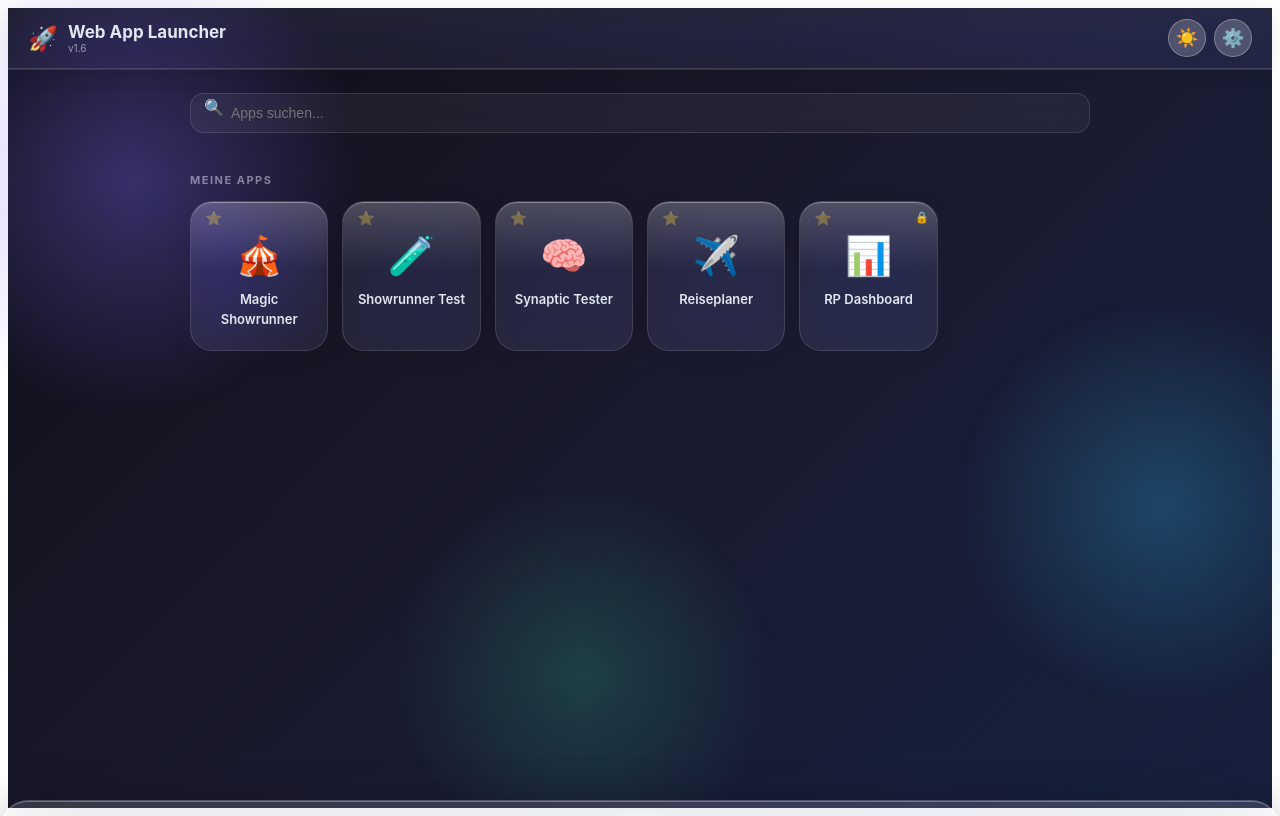
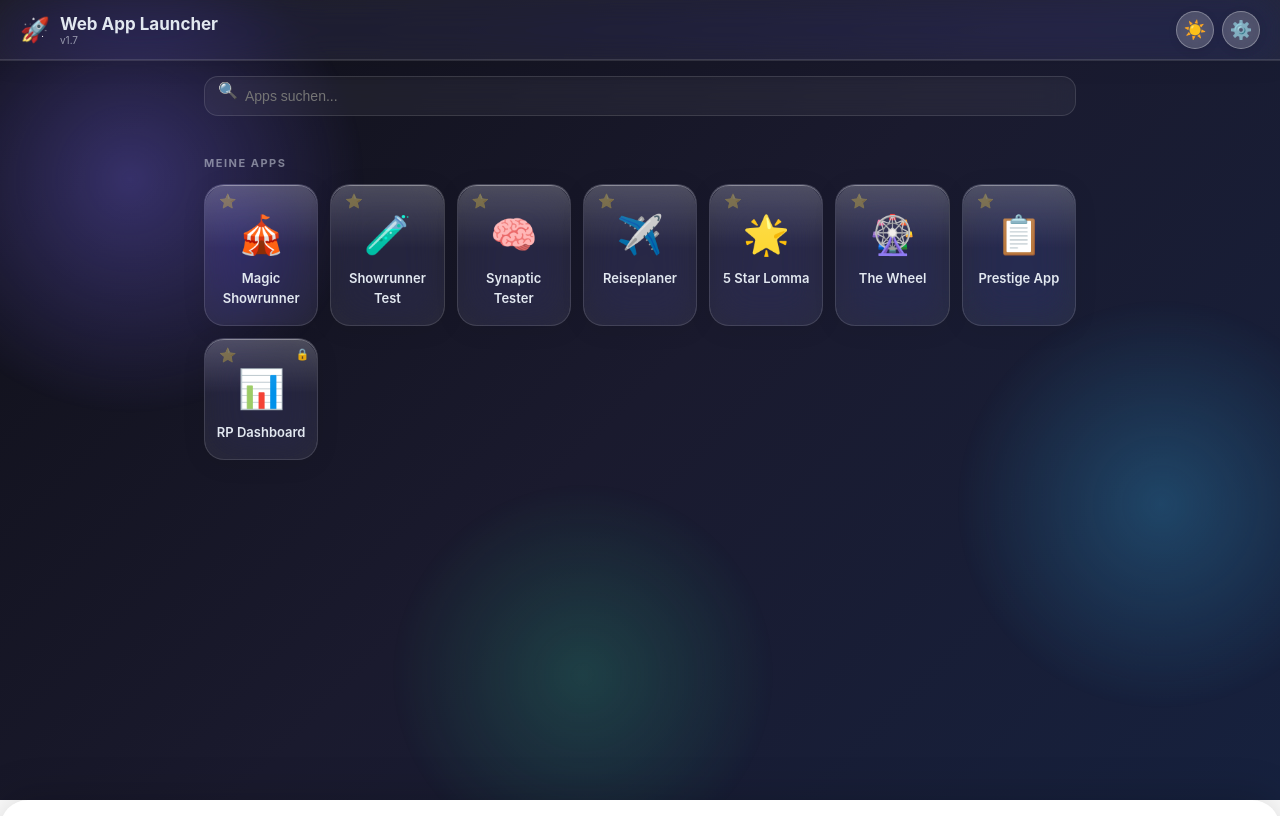
Before and after one commit to TheLomma/webappstarter, a React (Create React App) app: page / in a window 1280 px wide. Built offline with nearby package versions, Linux system fonts and the light colour scheme.

Commit message:
Update App.js
Version 1.7

```diff
--- a/src/App.js
+++ b/src/App.js
@@ -21,7 +21,7 @@ const translations = {
     namePlaceholder: "My App",
     urlPlaceholder: "https://example.com",
     emojiPlaceholder: "🌐",
-    version: "v1.6",
+    version: "v1.7",
     search: "Search apps...",
     importExport: "Import / Export",
     exportBtn: "Export JSON",
@@ -58,7 +58,7 @@ const translations = {
     namePlaceholder: "Meine App",
     urlPlaceholder: "https://beispiel.de",
     emojiPlaceholder: "🌐",
-    version: "v1.6",
+    version: "v1.7",
     search: "Apps suchen...",
     importExport: "Import / Export",
     exportBtn: "JSON exportieren",
@@ -110,6 +110,9 @@ export default function App() {
     { id: 2, name: "Showrunner Test", url: "https://magicshowrunnertest.vercel.app", emoji: "🧪", fav: false },
     { id: 3, name: "Synaptic Tester", url: "https://synaptictester.vercel.app", emoji: "🧠", fav: false },
     { id: 4, name: "Reiseplaner", url: "https://reiseplaner-psi.vercel.app", emoji: "✈️", fav: false },
+    { id: 8, name: "5 Star Lomma", url: "https://magic.pm/5star/lomma/", emoji: "🌟", fav: false },
+    { id: 7, name: "The Wheel", url: "https://thewheel.fun/login.php", emoji: "🎡", fav: false },
+    { id: 6, name: "Prestige App", url: "https://prestige-app-zeta.vercel.app/dashboard", emoji: "📋", fav: false },
     { id: 5, name: "RP Dashboard", url: "https://rpdashboard.vercel.app", emoji: "📊", fav: false },
   ];
 
@@ -244,19 +247,19 @@ export default function App() {
     body:       { position: "relative", background: theme.bg, minHeight: "100vh", fontFamily: "-apple-system,BlinkMacSystemFont,'Segoe UI',Roboto,sans-serif", color: theme.text, transition: "background .4s,color .3s" },
     header:     { background: theme.headerBg, backdropFilter: "blur(24px) saturate(180%)", WebkitBackdropFilter: "blur(24px) saturate(180%)", color: theme.headerText, padding: "0 20px", height: 60, display: "flex", alignItems: "center", justifyContent: "space-between", position: "sticky", top: 0, zIndex: 100, boxShadow: "0 1px 0 " + theme.border + ", 0 4px 24px rgba(0,0,0,.08)", borderBottom: "1px solid " + theme.border },
     iconBtn:    { background: "rgba(255,255,255,0.18)", backdropFilter: "blur(12px)", WebkitBackdropFilter: "blur(12px)", border: "1px solid rgba(255,255,255,0.3)", color: theme.headerText, width: 38, height: 38, borderRadius: "50%", cursor: "pointer", fontSize: 18, display: "flex", alignItems: "center", justifyContent: "center", boxShadow: "0 2px 8px rgba(0,0,0,0.1)" },
-    main:       { position: "relative", zIndex: 1, padding: "24px 20px", maxWidth: 900, margin: "0 auto" },
+    main:       { position: "relative", zIndex: 1, padding: "16px 14px", maxWidth: 900, margin: "0 auto" },
     secLabel:   { fontSize: 11, fontWeight: 700, textTransform: "uppercase", letterSpacing: "1.5px", color: theme.subtext, marginBottom: 14 },
-    grid:       { display: "grid", gridTemplateColumns: "repeat(auto-fill,minmax(130px,1fr))", gap: 14 },
-    card:       { position: "relative", overflow: "hidden", background: theme.surface, backdropFilter: "blur(20px) saturate(180%)", WebkitBackdropFilter: "blur(20px) saturate(180%)", border: "1px solid " + theme.border, borderRadius: 22, padding: "22px 14px", textAlign: "center", cursor: "pointer", textDecoration: "none", color: theme.text, display: "block", boxShadow: "0 4px 24px rgba(0,0,0,0.08), inset 0 1px 0 rgba(255,255,255,0.35)", transition: "all .25s cubic-bezier(.34,1.56,.64,1)" },
+    grid:       { display: "grid", gridTemplateColumns: "repeat(auto-fill,minmax(110px,1fr))", gap: 12 },
+    card:       { position: "relative", overflow: "hidden", background: theme.surface, backdropFilter: "blur(20px) saturate(180%)", WebkitBackdropFilter: "blur(20px) saturate(180%)", border: "1px solid " + theme.border, borderRadius: 20, padding: "18px 10px", textAlign: "center", cursor: "pointer", textDecoration: "none", color: theme.text, display: "block", boxShadow: "0 4px 24px rgba(0,0,0,0.08), inset 0 1px 0 rgba(255,255,255,0.35)", transition: "all .25s cubic-bezier(.34,1.56,.64,1)" },
     overlay:    { position: "fixed", inset: 0, background: "rgba(0,0,0,.5)", zIndex: 200, opacity: drawerOpen ? 1 : 0, pointerEvents: drawerOpen ? "all" : "none", transition: "opacity .3s" },
     drawer:     { position: "fixed", bottom: 0, left: 0, right: 0, background: theme.surface, backdropFilter: "blur(40px) saturate(200%)", WebkitBackdropFilter: "blur(40px) saturate(200%)", borderRadius: "28px 28px 0 0", zIndex: 201, transform: drawerOpen ? "translateY(0)" : "translateY(100%)", transition: "transform .4s cubic-bezier(.34,1.56,.64,1)", maxHeight: "85vh", overflowY: "auto", boxShadow: "0 -4px 40px rgba(0,0,0,0.18), inset 0 1px 0 rgba(255,255,255,0.3)", border: "1px solid " + theme.border },
     drawerHead: { padding: "16px 20px 12px", fontSize: 17, fontWeight: 700, color: theme.text, borderBottom: "1px solid " + theme.border, display: "flex", alignItems: "center", justifyContent: "space-between" },
     closeBtn:   { background: theme.primarySoft, border: "none", color: theme.primary, width: 28, height: 28, borderRadius: "50%", cursor: "pointer", fontSize: 14, display: "flex", alignItems: "center", justifyContent: "center" },
-    drawerBody: { padding: "16px 20px 32px" },
+    drawerBody: { padding: "14px 16px 40px" },
     secTitle:   { fontSize: 12, fontWeight: 700, textTransform: "uppercase", letterSpacing: 1, color: theme.subtext, marginBottom: 12 },
     input:      { width: "100%", background: theme.inputBg, backdropFilter: "blur(12px)", WebkitBackdropFilter: "blur(12px)", border: "1.5px solid " + theme.border, borderRadius: 14, padding: "11px 14px", fontSize: 14, color: theme.text, outline: "none", boxSizing: "border-box", boxShadow: "inset 0 1px 3px rgba(0,0,0,0.06)" },
     addBtn:     { width: "100%", background: theme.primary, color: "#fff", border: "none", borderRadius: 16, padding: 13, fontSize: 15, fontWeight: 700, cursor: "pointer", marginTop: 6, boxShadow: "0 4px 16px rgba(0,0,0,0.18)", letterSpacing: 0.3 },
-    themeGrid:  { display: "grid", gridTemplateColumns: "repeat(3,1fr)", gap: 8 },
+    themeGrid:  { display: "grid", gridTemplateColumns: "repeat(3,1fr)", gap: 6 },
     langRow:    { display: "flex", gap: 8 },
     listItem:   { display: "flex", alignItems: "center", gap: 10, padding: "11px 14px", background: theme.inputBg, backdropFilter: "blur(12px)", WebkitBackdropFilter: "blur(12px)", borderRadius: 14, marginBottom: 8, border: "1px solid " + theme.border, boxShadow: "inset 0 1px 0 rgba(255,255,255,0.15)" },
     delBtn:     { background: "#fee2e2", border: "none", color: "#dc2626", width: 30, height: 30, borderRadius: 8, cursor: "pointer", fontSize: 14, display: "flex", alignItems: "center", justifyContent: "center", flexShrink: 0 },
@@ -290,11 +293,22 @@ export default function App() {
 
   return (
     <div style={s.body}>
+      <style>{`
+        * { -webkit-tap-highlight-color: transparent; box-sizing: border-box; }
+        body { margin: 0; overscroll-behavior: none; }
+        input, button { -webkit-appearance: none; }
+        @media (max-width: 400px) {
+          .wal-grid { grid-template-columns: repeat(3, 1fr) !important; gap: 10px !important; }
+          .wal-card { padding: 14px 8px !important; border-radius: 16px !important; }
+          .wal-card span:first-of-type { font-size: 30px !important; }
+          .wal-card span:last-of-type { font-size: 11px !important; }
+        }
+      `}</style>
       <BlobBg isDark={isDark} />
 
       {/* Add to Home Banner */}
       {showBanner && (
-        <div style={{ position: "fixed", bottom: 24, left: 16, right: 16, zIndex: 400, background: theme.surface, backdropFilter: "blur(30px)", WebkitBackdropFilter: "blur(30px)", border: "1px solid " + theme.border, borderRadius: 20, padding: "16px 20px", boxShadow: "0 8px 32px rgba(0,0,0,0.2)", display: "flex", alignItems: "center", gap: 14 }}>
+        <div style={{ position: "fixed", bottom: 24, left: 16, right: 16, zIndex: 400, background: theme.surface, backdropFilter: "blur(30px)", WebkitBackdropFilter: "blur(30px)", border: "1px solid " + theme.border, borderRadius: 20, padding: "14px 16px", boxShadow: "0 8px 32px rgba(0,0,0,0.2)", display: "flex", alignItems: "center", gap: 14 }}>
           <span style={{ fontSize: 32 }}>📱</span>
           <div style={{ flex: 1 }}>
             <div style={{ fontSize: 14, fontWeight: 700, color: theme.text }}>{t.addToHome}</div>
@@ -311,7 +325,7 @@ export default function App() {
       {pwModal.open && (
         <div style={{ position: "fixed", inset: 0, zIndex: 500, display: "flex", alignItems: "center", justifyContent: "center", padding: 24 }}>
           <div onClick={() => setPwModal({ open: false, url: "", pin: "" })} style={{ position: "absolute", inset: 0, background: "rgba(0,0,0,0.55)", backdropFilter: "blur(8px)", WebkitBackdropFilter: "blur(8px)" }} />
-          <div style={{ position: "relative", zIndex: 1, background: theme.surface, backdropFilter: "blur(40px) saturate(200%)", WebkitBackdropFilter: "blur(40px) saturate(200%)", border: "1px solid " + theme.border, borderRadius: 28, padding: "32px 28px", width: "100%", maxWidth: 320, boxShadow: "0 8px 48px rgba(0,0,0,0.25), inset 0 1px 0 rgba(255,255,255,0.3)", textAlign: "center" }}>
+          <div style={{ position: "relative", zIndex: 1, background: theme.surface, backdropFilter: "blur(40px) saturate(200%)", WebkitBackdropFilter: "blur(40px) saturate(200%)", border: "1px solid " + theme.border, borderRadius: 28, padding: "28px 20px", width: "100%", maxWidth: 340, width: "calc(100% - 32px)", boxShadow: "0 8px 48px rgba(0,0,0,0.25), inset 0 1px 0 rgba(255,255,255,0.3)", textAlign: "center" }}>
             <div style={{ fontSize: 44, marginBottom: 12 }}>🔒</div>
             <div style={{ fontSize: 18, fontWeight: 700, color: theme.text, marginBottom: 20 }}>{t.pinEnter}</div>
             {/* PIN dots */}
@@ -323,10 +337,10 @@ export default function App() {
             {/* Numpad */}
             <div style={{ display: "grid", gridTemplateColumns: "repeat(3,1fr)", gap: 10, marginBottom: 8 }}>
               {[1,2,3,4,5,6,7,8,9].map(n => (
-                <button key={n} onClick={() => submitPin(String(n))} style={{ background: theme.inputBg, border: "1px solid " + theme.border, borderRadius: 14, padding: "16px 0", fontSize: 20, fontWeight: 600, color: theme.text, cursor: "pointer", backdropFilter: "blur(8px)", WebkitBackdropFilter: "blur(8px)", boxShadow: "inset 0 1px 0 rgba(255,255,255,0.15)" }}>{n}</button>
+                <button key={n} onClick={() => submitPin(String(n))} style={{ background: theme.inputBg, border: "1px solid " + theme.border, borderRadius: 14, padding: "14px 0", fontSize: 22, fontWeight: 600, color: theme.text, cursor: "pointer", backdropFilter: "blur(8px)", WebkitBackdropFilter: "blur(8px)", boxShadow: "inset 0 1px 0 rgba(255,255,255,0.15)" }}>{n}</button>
               ))}
               <div />
-              <button onClick={() => submitPin("0")} style={{ background: theme.inputBg, border: "1px solid " + theme.border, borderRadius: 14, padding: "16px 0", fontSize: 20, fontWeight: 600, color: theme.text, cursor: "pointer", backdropFilter: "blur(8px)", WebkitBackdropFilter: "blur(8px)", boxShadow: "inset 0 1px 0 rgba(255,255,255,0.15)" }}>0</button>
+              <button onClick={() => submitPin("0")} style={{ background: theme.inputBg, border: "1px solid " + theme.border, borderRadius: 14, padding: "14px 0", fontSize: 22, fontWeight: 600, color: theme.text, cursor: "pointer", backdropFilter: "blur(8px)", WebkitBackdropFilter: "blur(8px)", boxShadow: "inset 0 1px 0 rgba(255,255,255,0.15)" }}>0</button>
               <button onClick={deletePin} style={{ background: theme.inputBg, border: "1px solid " + theme.border, borderRadius: 14, padding: "16px 0", fontSize: 18, color: theme.text, cursor: "pointer", backdropFilter: "blur(8px)", WebkitBackdropFilter: "blur(8px)" }}>⌫</button>
             </div>
             {pinError && <div style={{ color: "#dc2626", fontSize: 13, marginTop: 4 }}>{t.pinWrong}</div>}
@@ -373,7 +387,7 @@ export default function App() {
 
         {/* All Apps */}
         <div style={s.secLabel}>{t.myApps}</div>
-        <div style={s.grid}>
+        <div style={s.grid} className="wal-grid">
           {allApps.length === 0 && favApps.length === 0 ? (
             <div style={{ gridColumn: "1/-1", textAlign: "center", padding: "50px 20px", color: theme.subtext }}>
               <div style={{ fontSize: 48, marginBottom: 12 }}>📦</div>
@@ -496,7 +510,7 @@ export default function App() {
             >{t.resetApps}</button>
           </div>
 
-          <div style={{ textAlign: "center", fontSize: 11, color: theme.subtext, marginTop: 24 }}>Web App Launcher · v1.6</div>
+          <div style={{ textAlign: "center", fontSize: 11, color: theme.subtext, marginTop: 24 }}>Web App Launcher · v1.7</div>
         </div>
       </div>
     </div>
```
